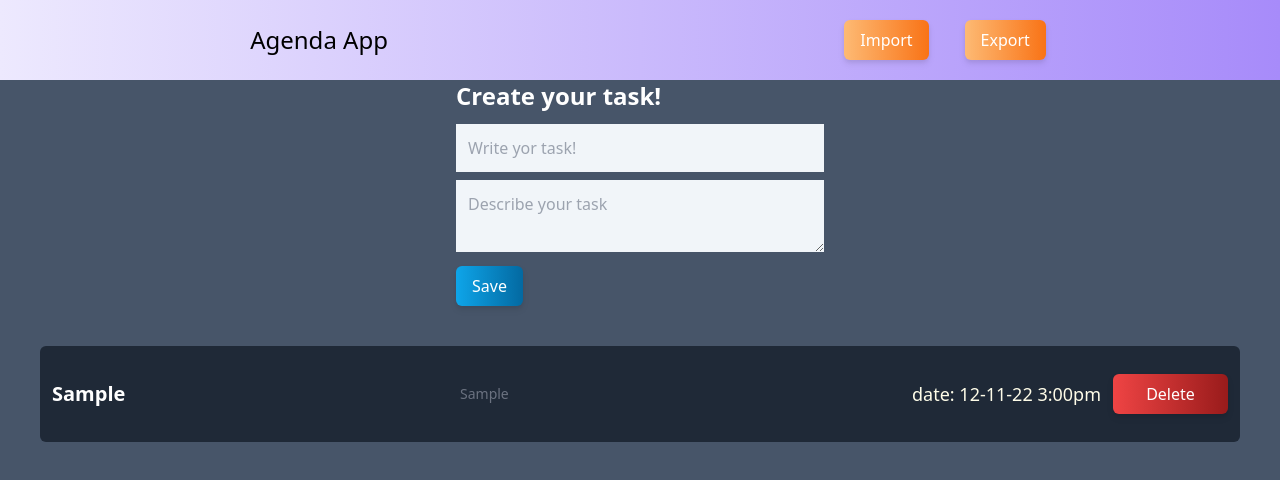
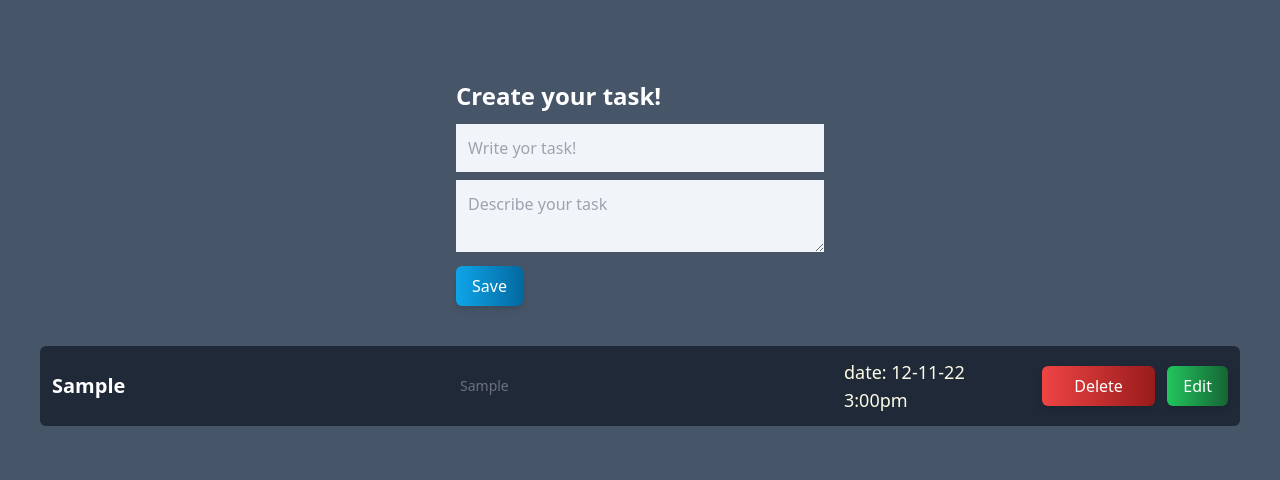
Before and after one commit to edgardorms/Agenda, a React (Vite) app in the folder Agenda-CRUD/: page / in a window 1280 px wide. Both pictures are taken after typing "Sample", "Sample" into the empty fields and a click on the button "Save". Shown: the top 480 px of the page. Built offline with nearby package versions, Linux system fonts and the light colour scheme.

Commit message:
add update function

```diff
--- a/Agenda-CRUD/src/App.jsx
+++ b/Agenda-CRUD/src/App.jsx
@@ -5,7 +5,6 @@ import Navbar from "./components/Navbar";
 function App() {
   return (
     <div>
-      <Navbar />
       <div className="container mx-auto p-10">
         <TaskForm />
         <TaskList />
--- a/Agenda-CRUD/src/components/TaskCard.jsx
+++ b/Agenda-CRUD/src/components/TaskCard.jsx
@@ -1,17 +1,38 @@
-import { useContext } from "react";
+import { useContext, useState } from "react";
 import { TaskContext } from "../context/TaskContext";
+import TaskEdit from "./TaskEdit";
 
 function TaskCard({ task }) {
   const { deleteTask } = useContext(TaskContext);
+  const [open, setOpen] = useState(false);
+
+  const handleOpen = () => {
+    setOpen(!open);
+  };
+
   return (
-    <div className="bg-gray-800 text-white p-3 rounded-md items-center sm:grid sm:grid-cols-3 sm:gap-3">
-      <h1 className="text-xl font-bold capitalize">{task.title}</h1>
-      <p className="text-gray-500 text-sm m-3">{task.description}</p>
-      <div className="flex items-center justify-end">
-      <p className="text-yellow-50 text-lg mr-3">date: 12-11-22 3:00pm</p>
-      <button className="bg-gradient-to-r from-red-500 to-red-800 text-white hover:scale-105 drop-shadow-md  shadow-cla-blue rounded-md px-4 py-2 my-4 lg:h-[40px] lg:w-[115px] first-letter:transition duration-500 ease select-none hover:bg-rojo4 focus:outline-none focus:shadow-outline" onClick={() => deleteTask(task.id)}>Delete</button>
+    <>
+      <div className="bg-gray-800 text-white p-3 rounded-md items-center sm:grid sm:grid-cols-3 sm:gap-3">
+        <h1 className="text-xl font-bold capitalize">{task.title}</h1>
+        <p className="text-gray-500 text-sm m-3">{task.description}</p>
+        <div className="sm:flex items-center justify-end">
+          <p className="text-yellow-50 text-lg mr-3">date: 12-11-22 3:00pm</p>
+          <button
+            className="bg-gradient-to-r from-red-500 to-red-800 text-white hover:scale-105 drop-shadow-md  shadow-cla-blue rounded-md px-4 py-2 mr-3 lg:h-[40px] lg:w-[115px] first-letter:transition duration-500 ease select-none focus:outline-none focus:shadow-outline"
+            onClick={() => deleteTask(task.id)}
+          >
+            Delete
+          </button>
+          <button
+            className="bg-gradient-to-r from-green-500 to-green-800 text-white hover:scale-105 drop-shadow-md  shadow-cla-blue rounded-md px-4 py-2 first-letter:transition duration-500 ease select-none focus:outline-none focus:shadow-outline"
+            onClick={handleOpen}
+          >
+            Edit
+          </button>
+        </div>
       </div>
-    </div>
+      {open ? <TaskEdit {...{task}}/> : <div></div>}
+    </>
   );
 }
 
--- /dev/null
+++ b/Agenda-CRUD/src/components/TaskEdit.jsx
@@ -0,0 +1,47 @@
+import React from "react";
+import { useState, useContext } from "react";
+import { TaskContext } from "../context/TaskContext";
+
+const TaskEdit = ({ task }) => {
+    console.log(task);
+  const id = task.id;
+  const [title, setTitle] = useState(task.title);
+  const [description, setDescription] = useState(task.description);
+
+  const { updateTask } = useContext(TaskContext);
+
+  const updatedTask = { id, title, description };
+
+  const handleSubmit = (e) => {
+    e.preventDefault();
+    updateTask(id, updatedTask);
+  };
+
+  return (
+    <div className="mx-1">
+      <form
+        onSubmit={handleSubmit}
+        className="items-center sm:grid sm:grid-cols-3 sm:gap-3 justify-items-center"
+      >
+        <input
+          placeholder="Update your title!"
+          onChange={(e) => setTitle(e.target.value)}
+          value={title}
+          className="bg-slate-100 p-3 mb-2 w-full"
+          autoFocus
+        ></input>
+        <textarea
+          placeholder="Update your description!"
+          onChange={(e) => setDescription(e.target.value)}
+          value={description}
+          className="bg-slate-100 p-3 mb-2 h-[48px] w-full"
+        ></textarea>
+        <button className="bg-gradient-to-r from-sky-500 to-sky-700 text-white hover:scale-105 drop-shadow-md  shadow-cla-blue rounded-md px-4 py-2 w-[115px] first-letter:transition duration-500 ease select-none focus:outline-none focus:shadow-outline">
+          Save
+        </button>
+      </form>
+    </div>
+  );
+};
+
+export default TaskEdit;
--- a/Agenda-CRUD/src/components/TaskForm.jsx
+++ b/Agenda-CRUD/src/components/TaskForm.jsx
@@ -31,7 +31,7 @@ export default function TaskForm() {
           value={description}
           className="bg-slate-100 p-3 w-full mb-2"
         ></textarea>
-        <button className="bg-gradient-to-r  from-sky-500 to-sky-700 text-white hover:scale-105 drop-shadow-md  shadow-cla-blue rounded-md px-4 py-2  first-letter:transition duration-500 ease select-none hover:bg-rojo4 focus:outline-none focus:shadow-outline">Save</button>
+        <button className="bg-gradient-to-r from-sky-500 to-sky-700 text-white hover:scale-105 drop-shadow-md  shadow-cla-blue rounded-md px-4 py-2  first-letter:transition duration-500 ease select-none focus:outline-none focus:shadow-outline">Save</button>
       </form>
     </div>
   );
--- a/Agenda-CRUD/src/context/TaskContext.jsx
+++ b/Agenda-CRUD/src/context/TaskContext.jsx
@@ -6,8 +6,6 @@ export const TaskContext = createContext();
 export function TaskContextProvider(props) {
   const [tasks, setTasks] = useState([]);
 
-
-
   useEffect(() => {
     //setTasks(data);
 
@@ -15,14 +13,11 @@ export function TaskContextProvider(props) {
     if (data) {
       setTasks(JSON.parse(data));
     }
-    ; }, []);
+  }, []);
 
   useEffect(() => {
     localStorage.setItem("tarea", JSON.stringify(tasks));
   }, [tasks]);
-
-
-
 
   function createTask(task) {
     setTasks([
@@ -34,12 +29,23 @@ export function TaskContextProvider(props) {
       },
     ]);
   }
+
   function deleteTask(taskId) {
     setTasks(tasks.filter((task) => task.id !== taskId));
   }
+
+  function updateTask(id, newInfo) {
+    setTasks(tasks.map((task) => (task.id === id ? newInfo : task)));
+  }
+
   return (
     <TaskContext.Provider
-      value={{ tasks: tasks, deleteTask: deleteTask, createTask: createTask }}
+      value={{
+        tasks: tasks,
+        deleteTask: deleteTask,
+        createTask: createTask,
+        updateTask: updateTask,
+      }}
     >
       {props.children}
     </TaskContext.Provider>
```
